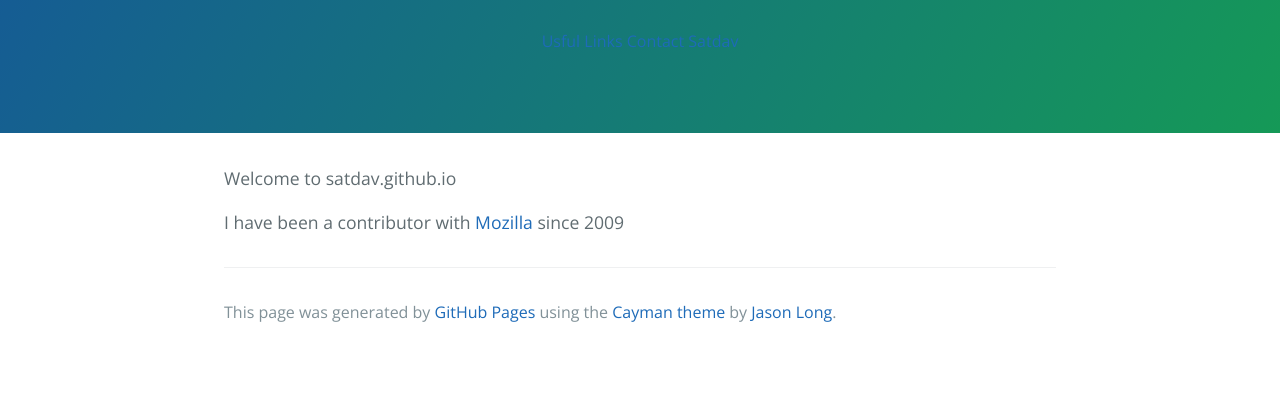
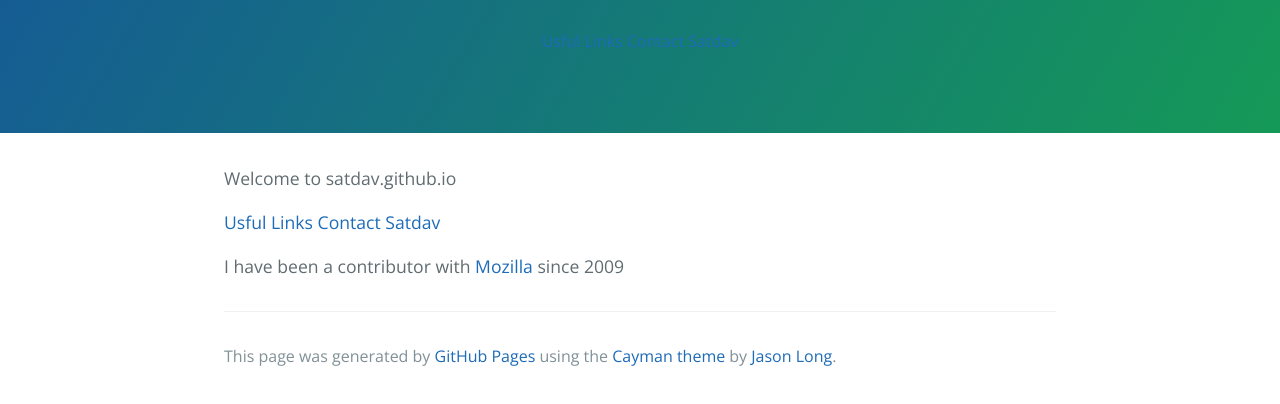
Before and after one commit to satdav/satdav.github.io, a plain HTML site: page index.html in a window 1280 px wide. Shown: the part 208-612 px from the top of the page. Drawn offline with nearby package versions, Linux system fonts and the light colour scheme.

Commit message:
Update index.html

```diff
--- a/index.html
+++ b/index.html
@@ -18,7 +18,7 @@
 
     <section class="main-content">
       <p>Welcome to satdav.github.io </p>
-
+      <a href="links">Usful Links</a>       <a href="contactme">Contact Satdav</a>
 <p>I have been a contributor with <a href="https://www.github.org/">Mozilla</a> since 2009 </p>
 
       <footer class="site-footer">
```
